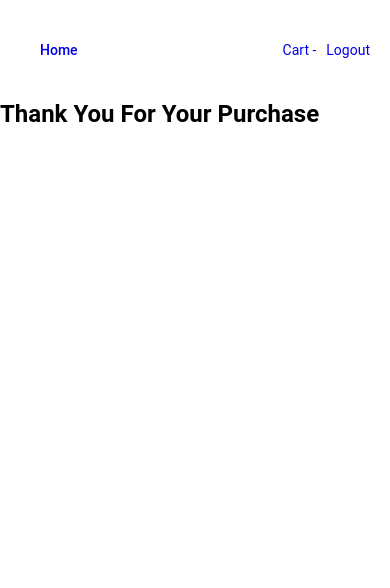
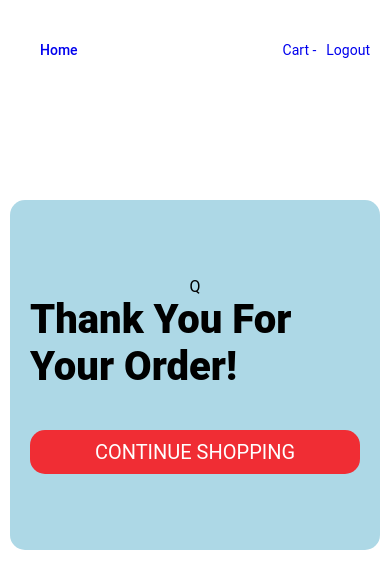
Before and after one commit to BorislavBenderov/ecommerce-laptop-app, a React (Create React App) app: page /purchase in a window 390 px wide. Shown: the top 588 px of the page. Built offline with nearby package versions, Linux system fonts and the light colour scheme; no server answers; the database is empty; sample sign-in values are in the browser's storage.

Commit message:
Make purchase component responsive design

```diff
--- a/public/main.css
+++ b/public/main.css
@@ -626,10 +626,11 @@ form * {
   font-weight: 300;
   resize: none;
   border: 1px solid black;
+  color: black;
 }
 
-::placeholder {
-  color: black;
+.payment input::placeholder {
+  color: rgba(93, 90, 90, 0.936);
 }
 
 .payment button {
@@ -644,3 +645,23 @@ form * {
   cursor: pointer;
   border: 1px solid black;
 }
+
+.purchase {
+  width: 1000px;
+  margin: 160px auto auto;
+  background-color: lightblue;
+  padding: 50px;
+  border-radius: 15px;
+  display: flex;
+  justify-content: center;
+  align-items: center;
+  flex-direction: column;
+}
+
+.purchase h2 {
+  text-transform: capitalize;
+  margin-top: 15px 0;
+  font-weight: 900;
+  font-size: 40px;
+  color: black;
+}
--- a/public/media_query.css
+++ b/public/media_query.css
@@ -103,6 +103,13 @@
     bottom: 40px;
     left: 60px;
     right: 60px;
+  }
+
+  .purchase {
+    width: 370px;
+    margin-top: 100px;
+    padding: 20px;
+    height: 350px;
   }
 
 }
--- a/src/components/laptops/Payment.js
+++ b/src/components/laptops/Payment.js
@@ -62,7 +62,7 @@ export const Payment = () => {
                 </section>
             </div>
             <div className="billing-container">
-                <h1>Details</h1>
+                <h1>Billing Details</h1>
                 <section className="details-container">
                     <form className='payment' onSubmit={onPay}>
                         <label htmlFor="email"></label>
--- a/src/components/laptops/Purchase.js
+++ b/src/components/laptops/Purchase.js
@@ -1,7 +1,9 @@
 export const Purchase = () => {
     return (
         <div className="purchase">
-            <h2>Thank You For Your Purchase</h2>
+            <p>Q</p>
+            <h2>Thank You For Your Order!</h2>
+            <button className="btn">Continue Shopping</button>
         </div>
     );
 }
```
